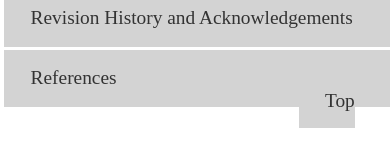
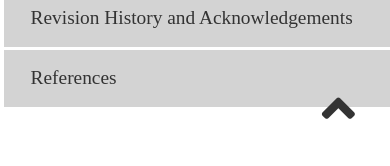
Before and after one commit to amartin78/fcc-technical-documentation-page, a plain HTML site: page index.html in a window 390 px wide. Shown: the part 678-844 px from the top of the page. Drawn offline with Linux system fonts and the light colour scheme.

Commit message:
mobile up-chevron

```diff
--- a/index.html
+++ b/index.html
@@ -4,11 +4,17 @@
 <head>
     <link rel="stylesheet" type="text/css" href="style.css">
     <meta name="viewport" content="width=device-width, initial-scale=1.0">
+    <link rel="stylesheet" href="https://use.fontawesome.com/releases/v5.8.1/css/all.css" integrity="sha384-50oBUHEmvpQ+1lW4y57PTFmhCaXp0ML5d60M1M7uH2+nqUivzIebhndOJK28anvf" crossorigin="anonymous">
 </head>
 
 <body>
     <div id="container">
-        <div id="top"><p><a href="#">Top</a></p></div>
+        <div id="top">
+            <!-- <p> -->
+                <a href="#"><i class="fa fa-angle-up"></i></a>
+
+            <!-- </p> -->
+        </div>
         <nav id="navbar">
             <header>
                 <h2>Python<br>Functional Programming<br>HOWTO</h2>
--- a/style.css
+++ b/style.css
@@ -95,7 +95,13 @@ h3 {
     #top {
         position: fixed;
         right: 2rem;
-        bottom: 2rem;
+        bottom: 1.5rem;
+        font-size: 3rem;
+    }
+    #top p, #top a {
+        margin: 0px;
+        padding: 0px;
+        background-color: transparent;
     }
 
     #container {
```
